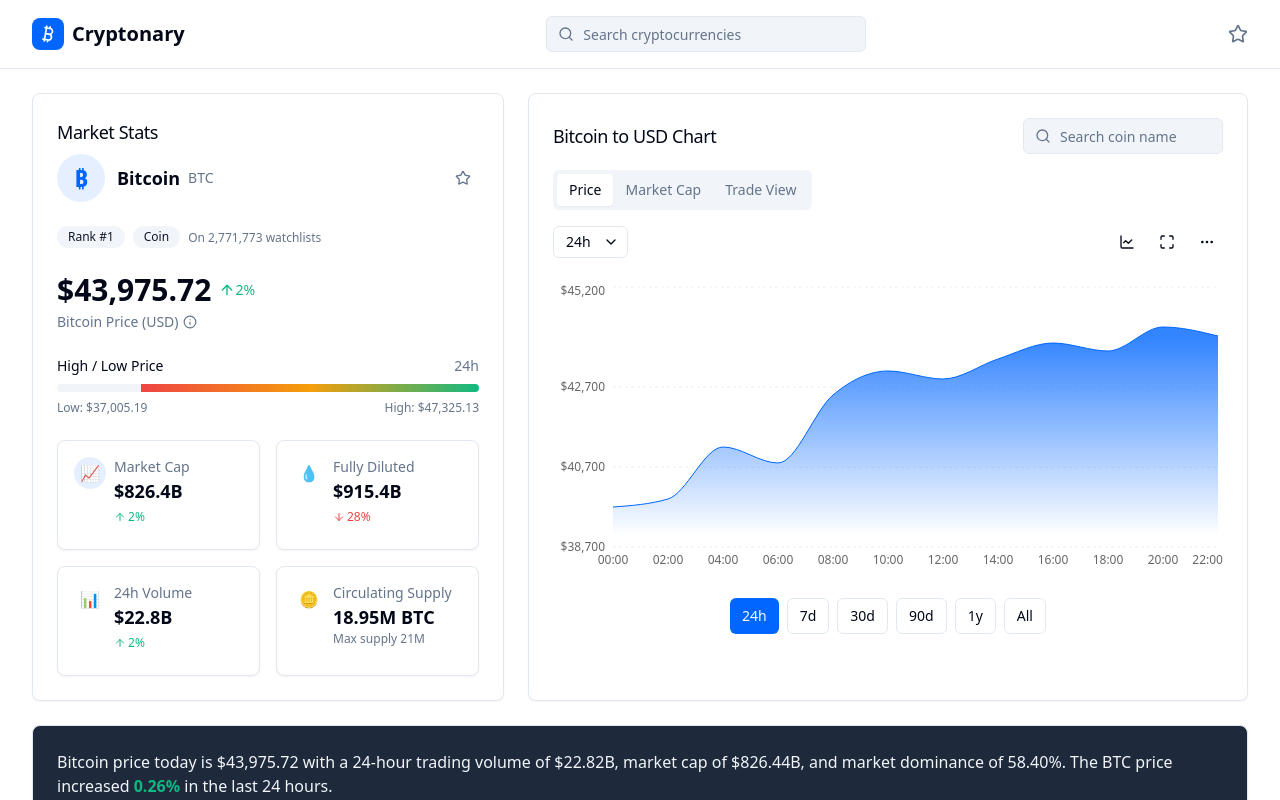
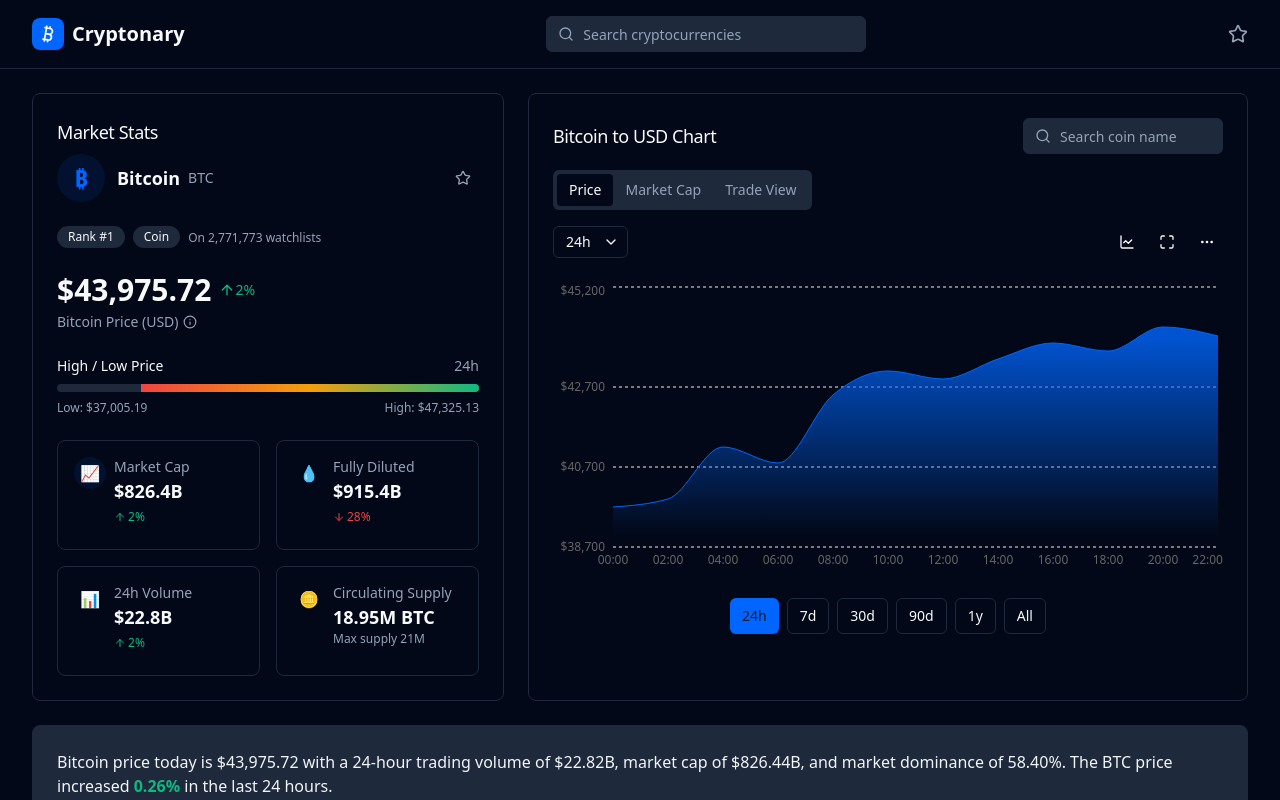
Before and after one commit to aamir-cryptonary/bitcoin-market-visual, a React (Vite) app: page / in a window 1280 px wide. Shown: the top 800 px of the page. Built offline with nearby package versions, Linux system fonts and the light colour scheme.

Commit message:
feat: Implement dark mode
This commit adds dark mode styling to the entire application.

```diff
--- a/src/App.tsx
+++ b/src/App.tsx
@@ -1,14 +1,22 @@
+
 import { Toaster } from "@/components/ui/toaster";
 import { Toaster as Sonner } from "@/components/ui/sonner";
 import { TooltipProvider } from "@/components/ui/tooltip";
 import { QueryClient, QueryClientProvider } from "@tanstack/react-query";
 import { BrowserRouter, Routes, Route } from "react-router-dom";
+import { useEffect } from "react";
 import Index from "./pages/Index";
 import NotFound from "./pages/NotFound";
 
 const queryClient = new QueryClient();
 
-const App = () => (
+const App = () => {
+  // Apply dark mode to the document
+  useEffect(() => {
+    document.documentElement.classList.add('dark');
+  }, []);
+
+  return (
     <QueryClientProvider client={queryClient}>
       <TooltipProvider>
         <Toaster />
@@ -23,5 +31,6 @@ const App = () => (
       </TooltipProvider>
     </QueryClientProvider>
   );
+};
 
 export default App;
--- a/src/index.css
+++ b/src/index.css
@@ -5,54 +5,6 @@
 
 @layer base {
   :root {
-    --background: 0 0% 100%;
-    --foreground: 222.2 84% 4.9%;
-
-    --card: 0 0% 100%;
-    --card-foreground: 222.2 84% 4.9%;
-
-    --popover: 0 0% 100%;
-    --popover-foreground: 222.2 84% 4.9%;
-
-    --primary: 222.2 47.4% 11.2%;
-    --primary-foreground: 210 40% 98%;
-
-    --secondary: 210 40% 96.1%;
-    --secondary-foreground: 222.2 47.4% 11.2%;
-
-    --muted: 210 40% 96.1%;
-    --muted-foreground: 215.4 16.3% 46.9%;
-
-    --accent: 210 40% 96.1%;
-    --accent-foreground: 222.2 47.4% 11.2%;
-
-    --destructive: 0 84.2% 60.2%;
-    --destructive-foreground: 210 40% 98%;
-
-    --border: 214.3 31.8% 91.4%;
-    --input: 214.3 31.8% 91.4%;
-    --ring: 222.2 84% 4.9%;
-
-    --radius: 0.5rem;
-
-    --sidebar-background: 0 0% 98%;
-
-    --sidebar-foreground: 240 5.3% 26.1%;
-
-    --sidebar-primary: 240 5.9% 10%;
-
-    --sidebar-primary-foreground: 0 0% 98%;
-
-    --sidebar-accent: 240 4.8% 95.9%;
-
-    --sidebar-accent-foreground: 240 5.9% 10%;
-
-    --sidebar-border: 220 13% 91%;
-
-    --sidebar-ring: 217.2 91.2% 59.8%;
-  }
-
-  .dark {
     --background: 222.2 84% 4.9%;
     --foreground: 210 40% 98%;
 
@@ -89,6 +41,8 @@
     --sidebar-accent-foreground: 240 4.8% 95.9%;
     --sidebar-border: 240 3.7% 15.9%;
     --sidebar-ring: 217.2 91.2% 59.8%;
+
+    --radius: 0.5rem;
   }
 }
 
@@ -138,7 +92,7 @@
 
 /* Glass effect for cards */
 .glass-card {
-  @apply bg-white/80 backdrop-blur-sm border border-white/20;
+  @apply bg-slate-900/80 backdrop-blur-sm border border-slate-800/20;
 }
 
 /* Modern tabs */
@@ -160,7 +114,7 @@
 }
 
 .table-currency-icon {
-  @apply h-8 w-8 rounded-full flex items-center justify-center bg-blue-50 text-brandBlue font-semibold text-sm;
+  @apply h-8 w-8 rounded-full flex items-center justify-center bg-slate-800 text-brandBlue font-semibold text-sm;
 }
 
 .table-positive-change {
```
Lines whose indentation alone changed are shown as unchanged.
